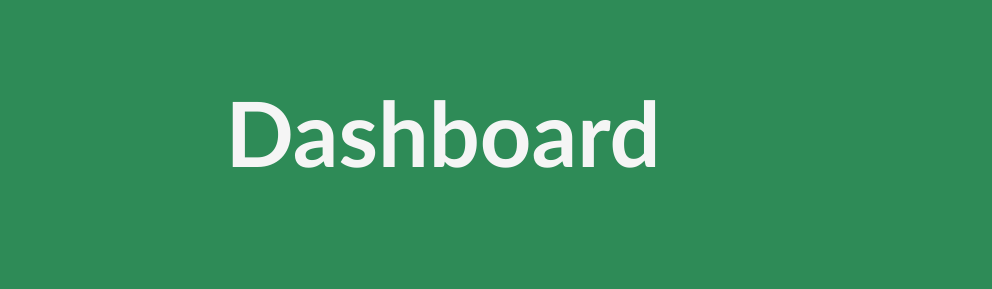
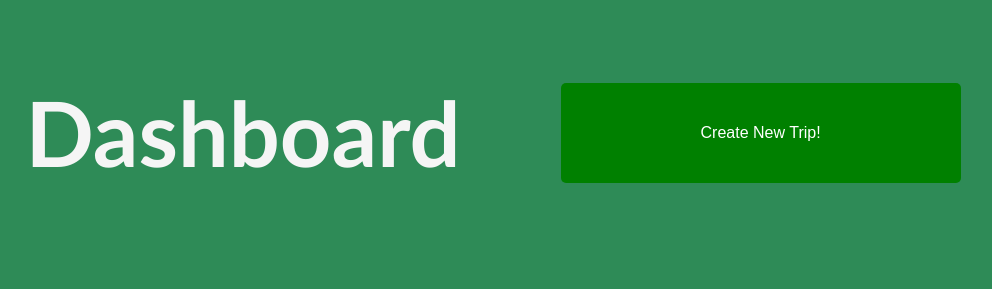
Before and after one commit to EthanDCR/consensus, a website: page dashboard.html in a window 1280 px wide. Shown: the whole page, without its empty margins (197-1189 px from the left). Drawn offline with Linux system fonts and the light colour scheme.

Commit message:
updates to the dashboard

```diff
--- a/dashboard.css
+++ b/dashboard.css
@@ -3,17 +3,48 @@
     background-color:seagreen;
  }
 
-.dashboard-header {
+.dashboard-header-container {
     display: flex;
     justify-content: center;
+
+
+
+
 
 }
 
 
  .header-text {
+   padding: 100px;
     padding-top: 10px;
     color: whitesmoke;
     font-family:'Gill Sans', 'Gill Sans MT', Calibri, 'Trebuchet MS', sans-serif;
     font-size: 90px;
 
  }
+
+ .custom-button {
+   margin-top: 75px;
+   width:400px;
+   height: 100px;
+    font-size: 16px;
+    color: #ffffff;
+    background-color:green;
+    border: none;
+    border-radius: 5px;
+    cursor: pointer;
+    transition: background-color 0.3s ease;
+}
+
+.custom-button:hover {
+    background-color: #07ce39;
+}
+
+.custom-button:active {
+    background-color:#07ce39 ;
+}
+
+.custom-button:focus {
+    outline: none;
+    box-shadow: 0 0 5px:#07ce39;
+}
--- a/dashboard.html
+++ b/dashboard.html
@@ -7,8 +7,11 @@
     <link rel="stylesheet" href="./dashboard.css">
 </head>
 <body>
-   <div class="dashboard-header">
+   <div class="dashboard-header-container">
         <h1 class="header-text">Dashboard</h1>
-    </div>
+        <button class="custom-button">Create New Trip! </button>
+
+
+
 </body>
 </html>
```
